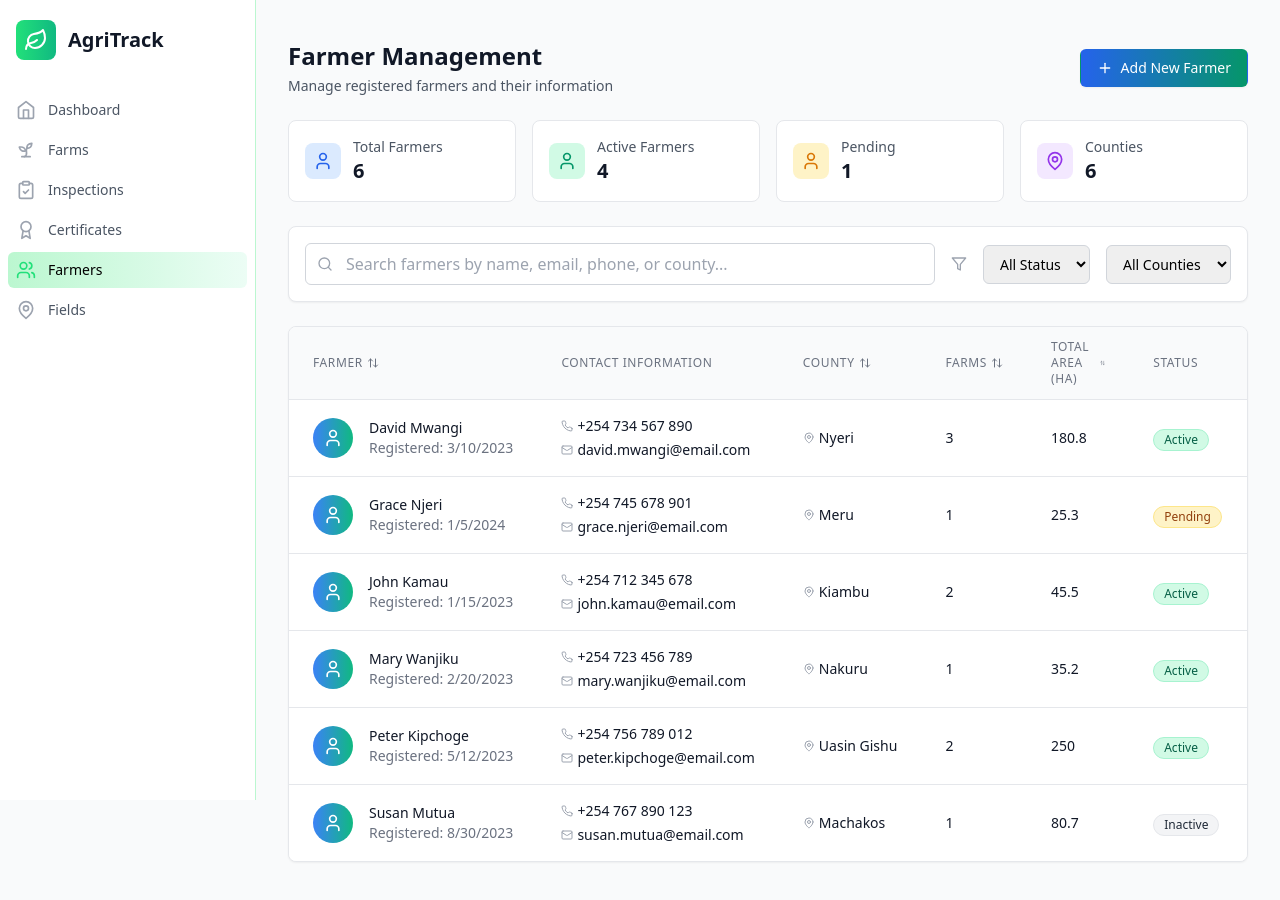
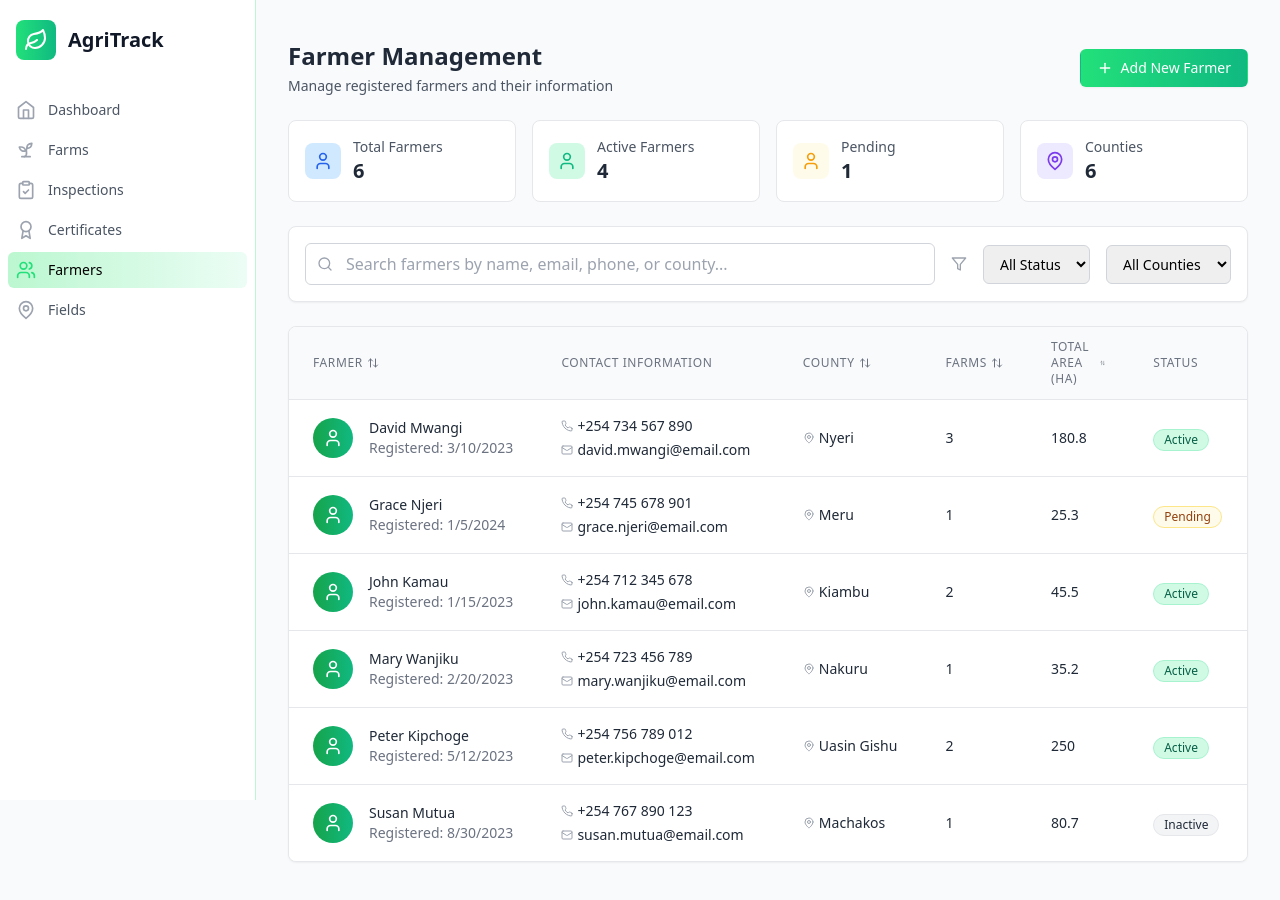
Before and after one commit to Gmatieso/organic-certification-frontend, a React (Vite) app: page /farmers in a window 1280 px wide. Built offline with nearby package versions, Linux system fonts and the light colour scheme.

Commit message:
Chore: Refining UI and Color Theme for Farmer Management

```diff
--- a/src/pages/FarmerManagement.tsx
+++ b/src/pages/FarmerManagement.tsx
@@ -101,7 +101,7 @@ const FarmerManagement: React.FC = () => {
   };
 
   const filteredAndSortedFarmers = useMemo(() => {
-    let filtered = farmers.filter(farmer => {
+    const  filtered = farmers.filter(farmer => {
       const matchesSearch = farmer.name.toLowerCase().includes(searchTerm.toLowerCase()) ||
                            farmer.email.toLowerCase().includes(searchTerm.toLowerCase()) ||
                            farmer.phone.includes(searchTerm) ||
@@ -133,9 +133,9 @@ const FarmerManagement: React.FC = () => {
 
   const getStatusBadge = (status: string) => {
     const styles = {
-      active: 'bg-emerald-100 text-emerald-800 border-emerald-200',
-      pending: 'bg-amber-100 text-amber-800 border-amber-200',
-      inactive: 'bg-gray-100 text-gray-800 border-gray-200'
+      active: 'bg-pesiraEmerald100 text-emerald-800 border-pesiraEmerald200',
+      pending: 'bg-pesiraAmber100 text-amber-800 border-amber-200',
+      inactive: 'bg-pesiraGray100 text-gray-800 border-pesiraGray200'
     };
 
     return (
@@ -150,10 +150,10 @@ const FarmerManagement: React.FC = () => {
       {/* Header */}
       <div className="flex flex-col sm:flex-row sm:items-center sm:justify-between">
         <div>
-          <h1 className="text-2xl font-bold text-gray-900">Farmer Management</h1>
-          <p className="mt-1 text-sm text-gray-600">Manage registered farmers and their information</p>
+          <h1 className="text-2xl font-bold text-pesiraGray900">Farmer Management</h1>
+          <p className="mt-1 text-sm text-pesiraGray600">Manage registered farmers and their information</p>
         </div>
-        <button className="mt-4 sm:mt-0 inline-flex items-center px-4 py-2 border border-transparent rounded-md shadow-sm text-sm font-medium text-white bg-gradient-to-r from-blue-600 to-emerald-600 hover:from-blue-700 hover:to-emerald-700 focus:outline-none focus:ring-2 focus:ring-offset-2 focus:ring-blue-500 transition-colors">
+        <button className="mt-4 sm:mt-0 inline-flex items-center px-4 py-2 border border-transparent rounded-md shadow-sm text-sm font-medium text-white bg-gradient-to-r from-pesiraGreen to-pesiraEmerald hover:from-pesiraGreen500 hover:to-pesiraEmerald700 focus:outline-none focus:ring-2 focus:ring-offset-2 focus:ring-pesiraGreen500 transition-colors">
           <Plus className="h-4 w-4 mr-2" />
           Add New Farmer
         </button>
@@ -161,80 +161,80 @@ const FarmerManagement: React.FC = () => {
 
       {/* Stats Cards */}
       <div className="grid grid-cols-1 md:grid-cols-4 gap-4">
-        <div className="bg-white rounded-lg border border-gray-200 p-4">
+        <div className="bg-pesiraWhite rounded-lg border border-pesiraGray200 p-4">
           <div className="flex items-center">
-            <div className="bg-blue-100 p-2 rounded-lg">
+            <div className="bg-pesiraBlue100 p-2 rounded-lg">
               <User className="h-5 w-5 text-blue-600" />
             </div>
             <div className="ml-3">
-              <p className="text-sm font-medium text-gray-600">Total Farmers</p>
-              <p className="text-xl font-bold text-gray-900">{farmers.length}</p>
+              <p className="text-sm font-medium text-pesiraGray600">Total Farmers</p>
+              <p className="text-xl font-bold text-pesiraGray900">{farmers.length}</p>
             </div>
           </div>
         </div>
 
-        <div className="bg-white rounded-lg border border-gray-200 p-4">
+        <div className="bg-white rounded-lg border border-pesiraGray200 p-4">
           <div className="flex items-center">
-            <div className="bg-emerald-100 p-2 rounded-lg">
-              <User className="h-5 w-5 text-emerald-600" />
+            <div className="bg-pesiraEmerald100 p-2 rounded-lg">
+              <User className="h-5 w-5 text-pesiraEmerald600" />
             </div>
             <div className="ml-3">
-              <p className="text-sm font-medium text-gray-600">Active Farmers</p>
-              <p className="text-xl font-bold text-gray-900">
+              <p className="text-sm font-medium text-pesiraGray600">Active Farmers</p>
+              <p className="text-xl font-bold text-pesiraGray900">
                 {farmers.filter(f => f.status === 'active').length}
               </p>
             </div>
           </div>
         </div>
 
-        <div className="bg-white rounded-lg border border-gray-200 p-4">
+        <div className="bg-white rounded-lg border border-pesiraGray200 p-4">
           <div className="flex items-center">
-            <div className="bg-amber-100 p-2 rounded-lg">
-              <User className="h-5 w-5 text-amber-600" />
+            <div className="bg-pesiraAmber100 p-2 rounded-lg">
+              <User className="h-5 w-5 text-pesiraAmber600" />
             </div>
             <div className="ml-3">
-              <p className="text-sm font-medium text-gray-600">Pending</p>
-              <p className="text-xl font-bold text-gray-900">
+              <p className="text-sm font-medium text-pesiraGray600">Pending</p>
+              <p className="text-xl font-bold text-pesiraGray900">
                 {farmers.filter(f => f.status === 'pending').length}
               </p>
             </div>
           </div>
         </div>
 
-        <div className="bg-white rounded-lg border border-gray-200 p-4">
+        <div className="bg-white rounded-lg border border-pesiraGray200 p-4">
           <div className="flex items-center">
-            <div className="bg-purple-100 p-2 rounded-lg">
-              <MapPin className="h-5 w-5 text-purple-600" />
+            <div className="bg-pesiraPurple100 p-2 rounded-lg">
+              <MapPin className="h-5 w-5 text-pesiraPurple600" />
             </div>
             <div className="ml-3">
-              <p className="text-sm font-medium text-gray-600">Counties</p>
-              <p className="text-xl font-bold text-gray-900">{counties.length}</p>
+              <p className="text-sm font-medium text-pesiraGray600">Counties</p>
+              <p className="text-xl font-bold text-pesiraGray900">{counties.length}</p>
             </div>
           </div>
         </div>
       </div>
 
       {/* Filters */}
-      <div className="bg-white rounded-lg shadow-sm border border-gray-200 p-4">
+      <div className="bg-white rounded-lg shadow-sm border border-pesiraGray200 p-4">
         <div className="flex flex-col lg:flex-row gap-4">
           <div className="flex-1">
             <div className="relative">
-              <Search className="absolute left-3 top-1/2 transform -translate-y-1/2 h-4 w-4 text-gray-400" />
+              <Search className="absolute left-3 top-1/2 transform -translate-y-1/2 h-4 w-4 text-pesiraGray400" />
               <input
                 type="text"
                 placeholder="Search farmers by name, email, phone, or county..."
                 value={searchTerm}
                 onChange={(e) => setSearchTerm(e.target.value)}
-                className="w-full pl-10 pr-4 py-2 border border-gray-300 rounded-md focus:ring-2 focus:ring-blue-500 focus:border-transparent"
+                className="w-full pl-10 pr-4 py-2 border border-pesiraGray300 rounded-md focus:ring-2 focus:ring-pesiraGreen500 focus:border-transparent"
               />
             </div>
           </div>
           <div className="flex items-center space-x-4">
-            <Filter className="h-4 w-4 text-gray-400" />
+            <Filter className="h-4 w-4 text-pesiraGray400" />
             <select
               value={statusFilter}
               onChange={(e) => setStatusFilter(e.target.value)}
-              className="border border-gray-300 rounded-md px-3 py-2 text-sm focus:ring-2 focus:ring-blue-500 focus:border-transparent"
+              className="border border-pesiraGray300 rounded-md px-3 py-2 text-sm focus:ring-2 focus:ring-pesiraGreen500 focus:border-transparent"
             >
               <option value="all">All Status</option>
               <option value="active">Active</option>
@@ -244,7 +244,7 @@ const FarmerManagement: React.FC = () => {
             <select
               value={countyFilter}
               onChange={(e) => setCountyFilter(e.target.value)}
-              className="border border-gray-300 rounded-md px-3 py-2 text-sm focus:ring-2 focus:ring-blue-500 focus:border-transparent"
+              className="border border-pesiraGray300 rounded-md px-3 py-2 text-sm focus:ring-2 focus:ring-pesiraGreen500 focus:border-transparent"
             >
               <option value="all">All Counties</option>
               {counties.map(county => (
@@ -256,13 +256,13 @@ const FarmerManagement: React.FC = () => {
       </div>
 
       {/* Farmers Table */}
-      <div className="bg-white rounded-lg shadow-sm border border-gray-200 overflow-hidden">
+      <div className="bg-pesiraWhite rounded-lg shadow-sm border border-pesiraGray200 overflow-hidden">
         <div className="overflow-x-auto">
-          <table className="min-w-full divide-y divide-gray-200">
-            <thead className="bg-gray-50">
+          <table className="min-w-full divide-y divide-pesiraGray200">
+            <thead className="bg-pesiraGray50">
               <tr>
                 <th
-                  className="px-6 py-3 text-left text-xs font-medium text-gray-500 uppercase tracking-wider cursor-pointer hover:bg-gray-100 transition-colors"
+                  className="px-6 py-3 text-left text-xs font-medium text-pesiraGray500 uppercase tracking-wider cursor-pointer hover:bg-pesiraGray100 transition-colors"
                   onClick={() => handleSort('name')}
                 >
                   <div className="flex items-center space-x-1">
@@ -270,11 +270,11 @@ const FarmerManagement: React.FC = () => {
                     <ArrowUpDown className="h-3 w-3" />
                   </div>
                 </th>
-                <th className="px-6 py-3 text-left text-xs font-medium text-gray-500 uppercase tracking-wider">
+                <th className="px-6 py-3 text-left text-xs font-medium text-pesiraGray500 uppercase tracking-wider">
                   Contact Information
                 </th>
                 <th
-                  className="px-6 py-3 text-left text-xs font-medium text-gray-500 uppercase tracking-wider cursor-pointer hover:bg-gray-100 transition-colors"
+                  className="px-6 py-3 text-left text-xs font-medium text-pesiraGray500 uppercase tracking-wider cursor-pointer hover:bg-pesiraGray100 transition-colors"
                   onClick={() => handleSort('county')}
                 >
                   <div className="flex items-center space-x-1">
@@ -283,7 +283,7 @@ const FarmerManagement: React.FC = () => {
                   </div>
                 </th>
                 <th
-                  className="px-6 py-3 text-left text-xs font-medium text-gray-500 uppercase tracking-wider cursor-pointer hover:bg-gray-100 transition-colors"
+                  className="px-6 py-3 text-left text-xs font-medium text-pesiraGray500 uppercase tracking-wider cursor-pointer hover:bg-pesiraGray100 transition-colors"
                   onClick={() => handleSort('farmCount')}
                 >
                   <div className="flex items-center space-x-1">
@@ -292,7 +292,7 @@ const FarmerManagement: React.FC = () => {
                   </div>
                 </th>
                 <th
-                  className="px-6 py-3 text-left text-xs font-medium text-gray-500 uppercase tracking-wider cursor-pointer hover:bg-gray-100 transition-colors"
+                  className="px-6 py-3 text-left text-xs font-medium text-pesiraGray500 uppercase tracking-wider cursor-pointer hover:bg-pesiraGray100 transition-colors"
                   onClick={() => handleSort('totalArea')}
                 >
                   <div className="flex items-center space-x-1">
@@ -300,52 +300,52 @@ const FarmerManagement: React.FC = () => {
                     <ArrowUpDown className="h-3 w-3" />
                   </div>
                 </th>
-                <th className="px-6 py-3 text-left text-xs font-medium text-gray-500 uppercase tracking-wider">
+                <th className="px-6 py-3 text-left text-xs font-medium text-pesiraGray500 uppercase tracking-wider">
                   Status
                 </th>
-                <th className="px-6 py-3 text-left text-xs font-medium text-gray-500 uppercase tracking-wider">
+                <th className="px-6 py-3 text-left text-xs font-medium text-pesiraGray500 uppercase tracking-wider">
                   Actions
                 </th>
               </tr>
             </thead>
-            <tbody className="bg-white divide-y divide-gray-200">
+            <tbody className="bg-pesiraWhite divide-y divide-pesiraGray200">
               {filteredAndSortedFarmers.map((farmer) => (
-                <tr key={farmer.id} className="hover:bg-gray-50 transition-colors">
+                <tr key={farmer.id} className="hover:bg-pesiraGray50 transition-colors">
                   <td className="px-6 py-4 whitespace-nowrap">
                     <div className="flex items-center">
-                      <div className="h-10 w-10 bg-gradient-to-r from-blue-500 to-emerald-500 rounded-full flex items-center justify-center">
-                        <User className="h-5 w-5 text-white" />
+                      <div className="h-10 w-10 bg-gradient-to-r from-pesiraGreen500 to-pesiraEmerald rounded-full flex items-center justify-center">
+                        <User className="h-5 w-5 text-pesiraWhite" />
                       </div>
                       <div className="ml-4">
-                        <div className="text-sm font-medium text-gray-900">{farmer.name}</div>
-                        <div className="text-sm text-gray-500">
+                        <div className="text-sm font-medium text-pesiraGray900">{farmer.name}</div>
+                        <div className="text-sm text-pesiraGray500">
                           Registered: {new Date(farmer.registrationDate).toLocaleDateString()}
                         </div>
                       </div>
                     </div>
                   </td>
                   <td className="px-6 py-4 whitespace-nowrap">
-                    <div className="text-sm text-gray-900 space-y-1">
+                    <div className="text-sm text-pesiraGray900 space-y-1">
                       <div className="flex items-center">
-                        <Phone className="h-3 w-3 text-gray-400 mr-1" />
+                        <Phone className="h-3 w-3 text-pesiraGray400 mr-1" />
                         <span>{farmer.phone}</span>
                       </div>
                       <div className="flex items-center">
-                        <Mail className="h-3 w-3 text-gray-400 mr-1" />
+                        <Mail className="h-3 w-3 text-pesiraGray400 mr-1" />
                         <span>{farmer.email}</span>
                       </div>
                     </div>
                   </td>
                   <td className="px-6 py-4 whitespace-nowrap">
-                    <div className="flex items-center text-sm text-gray-900">
-                      <MapPin className="h-3 w-3 text-gray-400 mr-1" />
+                    <div className="flex items-center text-sm text-pesiraGray900">
+                      <MapPin className="h-3 w-3 text-pesiraGray400 mr-1" />
                       {farmer.county}
                     </div>
                   </td>
-                  <td className="px-6 py-4 whitespace-nowrap text-sm text-gray-900">
+                  <td className="px-6 py-4 whitespace-nowrap text-sm text-pesiraGray900">
                     {farmer.farmCount}
                   </td>
-                  <td className="px-6 py-4 whitespace-nowrap text-sm text-gray-900">
+                  <td className="px-6 py-4 whitespace-nowrap text-sm text-pesiraGray900">
                     {farmer.totalArea}
                   </td>
                   <td className="px-6 py-4 whitespace-nowrap">
@@ -353,11 +353,11 @@ const FarmerManagement: React.FC = () => {
                   </td>
                   <td className="px-6 py-4 whitespace-nowrap text-sm font-medium">
                     <div className="flex space-x-2">
-                      <button className="inline-flex items-center px-2 py-1 border border-transparent text-xs font-medium rounded text-blue-600 bg-blue-100 hover:bg-blue-200 transition-colors">
+                      <button className="inline-flex items-center px-2 py-1 border border-transparent text-xs font-medium rounded text-pesiraBlue600 bg-pesiraBlue100 hover:bg-pesiraBlue200 transition-colors">
                         <Eye className="h-3 w-3 mr-1" />
                         View
                       </button>
-                      <button className="inline-flex items-center px-2 py-1 border border-transparent text-xs font-medium rounded text-emerald-600 bg-emerald-100 hover:bg-emerald-200 transition-colors">
+                      <button className="inline-flex items-center px-2 py-1 border border-transparent text-xs font-medium rounded text-pesiraEmerald600 bg-pesiraEmerald100 hover:bg-pesiraEmerald200 transition-colors">
                         <Edit className="h-3 w-3 mr-1" />
                         Edit
                       </button>
@@ -371,9 +371,9 @@ const FarmerManagement: React.FC = () => {
 
         {filteredAndSortedFarmers.length === 0 && (
           <div className="text-center py-12">
-            <User className="mx-auto h-12 w-12 text-gray-400" />
-            <h3 className="mt-2 text-sm font-medium text-gray-900">No farmers found</h3>
-            <p className="mt-1 text-sm text-gray-500">Try adjusting your search criteria</p>
+            <User className="mx-auto h-12 w-12 text-pesiraGray400" />
+            <h3 className="mt-2 text-sm font-medium text-pesiraGray900">No farmers found</h3>
+            <p className="mt-1 text-sm text-pesiraGray500">Try adjusting your search criteria</p>
           </div>
         )}
       </div>
--- a/tailwind.config.js
+++ b/tailwind.config.js
@@ -37,7 +37,9 @@ export default {
             pesiraGreen100: '#D1FAE5',
             pesiraGreen600: '#047857',
             pesiraPurple100: '#EDE9FE',
-            pesiraPurple200: '#E0D5FF'
+            pesiraPurple200: '#E0D5FF',
+            pesiraBlue200: '#BBF7D0',
+            pesiraEmerald200: '#A7F3D0',
         }
     },
   },
```
